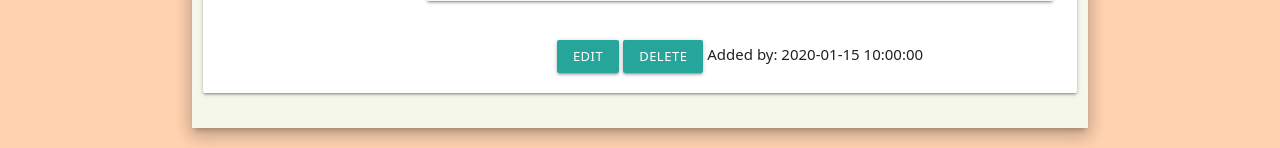
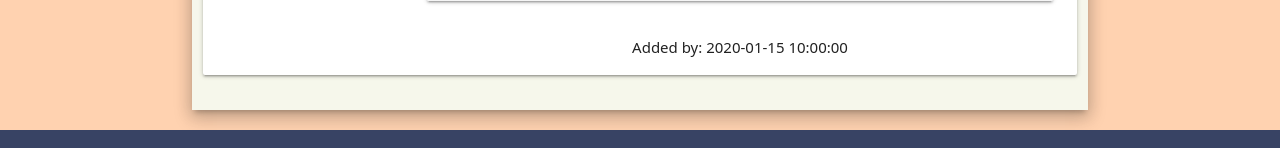
Before and after one commit to Code-Institute-Submissions/StephenJ2020-Grant-Finder, a Flask app: page / in a window 1280 px wide. Shown: the part 1072-1220 px from the top of the page. Run offline with Flask 2, Linux system fonts and the light colour scheme; a database or web service that is not in the repository returns one stand-in record (values such as "Sample title"); some libraries are stand-ins or nearby versions.

Commit message:
feat: Hide Edit / Delete buttons unless added by current user

```diff
--- a/templates/grants.html
+++ b/templates/grants.html
@@ -123,8 +123,10 @@
                                     </div>
                                     <div class="row">
                                         <div class="col s12 center-align">
-                                            <a href="{{ url_for('edit_grant', grant_id=grant._id) }}" class="waves-effect waves-light btn-small">Edit</a>
-                                            <a href="" class="waves-effect waves-light btn-small">Delete</a>
+                                            {% if session.user|lower == grant.created_by|lower %}
+                                                <a href="{{ url_for('edit_grant', grant_id=grant._id) }}" class="waves-effect waves-light btn-small">Edit</a>
+                                                <a href="" class="waves-effect waves-light btn-small">Delete</a>
+                                            {% endif %}
                                             Added by: {{ grant.created_by }}
                                         </div>
                                     </div>
@@ -244,8 +246,10 @@
                                     </div>
                                     <div class="row">
                                         <div class="col s12 center-align">
-                                            <a href="{{ url_for('edit_grant', grant_id=grant._id) }}" class="waves-effect waves-light btn-small">Edit</a>
-                                            <a href="" class="waves-effect waves-light btn-small">Delete</a>
+                                            {% if session.user|lower == grant.created_by|lower %}
+                                                <a href="{{ url_for('edit_grant', grant_id=grant._id) }}" class="waves-effect waves-light btn-small">Edit</a>
+                                                <a href="" class="waves-effect waves-light btn-small">Delete</a>
+                                            {% endif %}
                                             Added by: {{ grant.created_by }}
                                         </div>
                                     </div>
```
